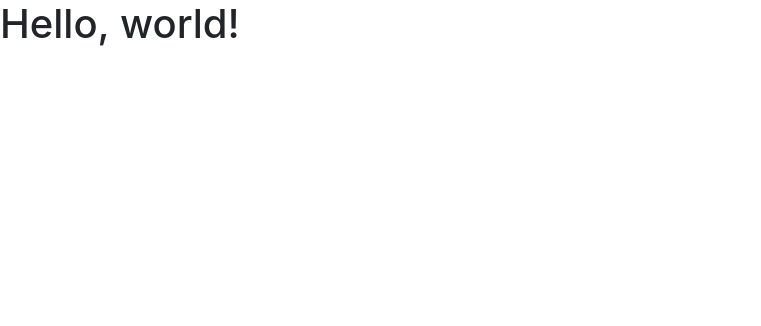
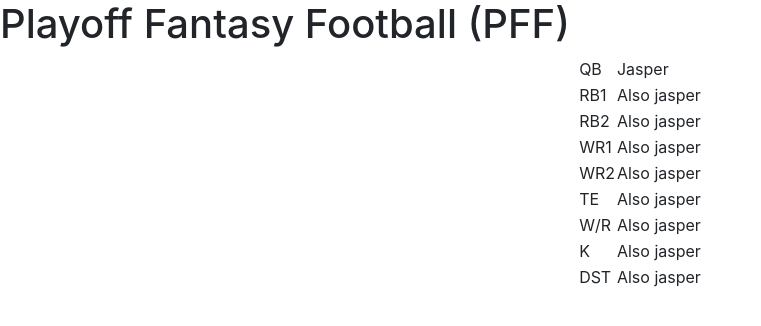
Before and after one commit to jagilley/pff, a plain HTML site: page hw.html in a window 1280 px wide. Shown: the whole page, without its empty margins (0-761 px from the left). Drawn offline with nearby package versions, Linux system fonts and the light colour scheme.

Commit message:
more stuff

```diff
--- a/hw.html
+++ b/hw.html
@@ -11,7 +11,48 @@
     <title>Hello, world!</title>
   </head>
   <body>
-    <h1>Hello, world!</h1>
+    <h1>Playoff Fantasy Football (PFF)</h1>
+    <div style="overflow-x:auto;">
+        <table align="center">
+            <tbody>
+                <tr>
+                    <td>QB</td>
+                    <td>Jasper</td>
+                </tr>
+                <tr>
+                    <td>RB1</td>
+                    <td>Also jasper</td>
+                </tr>
+                <tr>
+                    <td>RB2</td>
+                    <td>Also jasper</td>
+                </tr>
+                <tr>
+                    <td>WR1</td>
+                    <td>Also jasper</td>
+                </tr>
+                <tr>
+                    <td>WR2</td>
+                    <td>Also jasper</td>
+                </tr>
+                <tr>
+                    <td>TE</td>
+                    <td>Also jasper</td>
+                </tr>
+                <tr>
+                    <td>W/R</td>
+                    <td>Also jasper</td>
+                </tr>
+                <tr>
+                    <td>K</td>
+                    <td>Also jasper</td>
+                </tr>
+                <tr>
+                    <td>DST</td>
+                    <td>Also jasper</td>
+                </tr>
+            </tbody>
+        </table></div>
 
     <!-- Optional JavaScript -->
     <!-- jQuery first, then Popper.js, then Bootstrap JS -->
```
Also changed, not shown: README.md.
